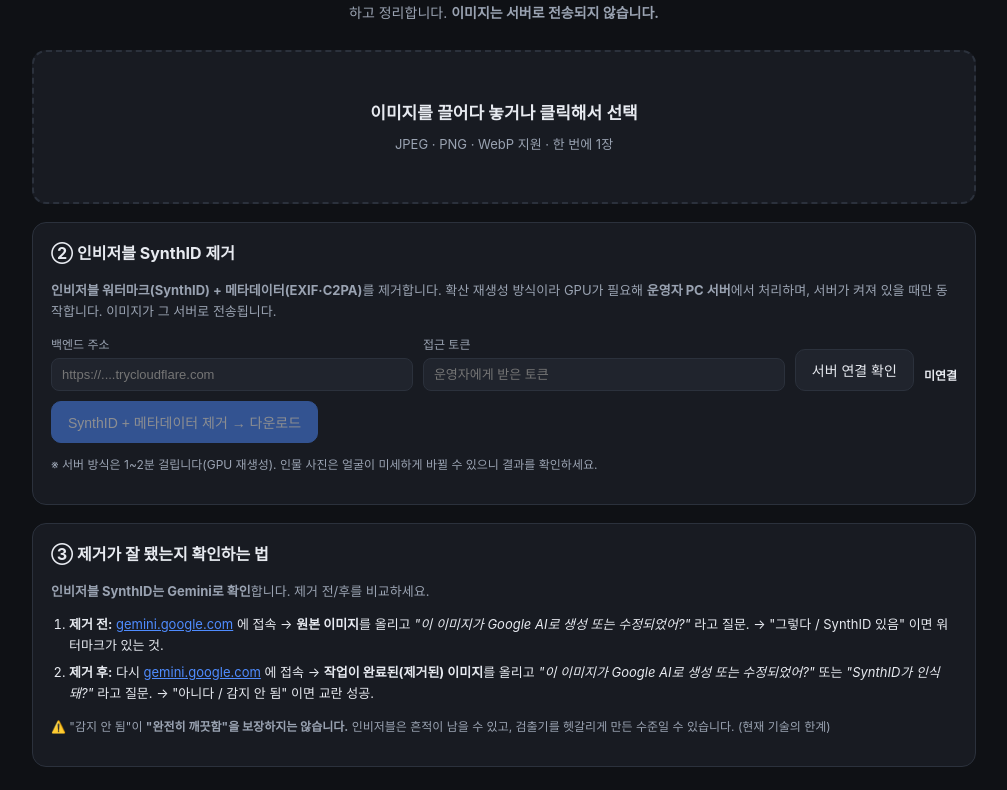
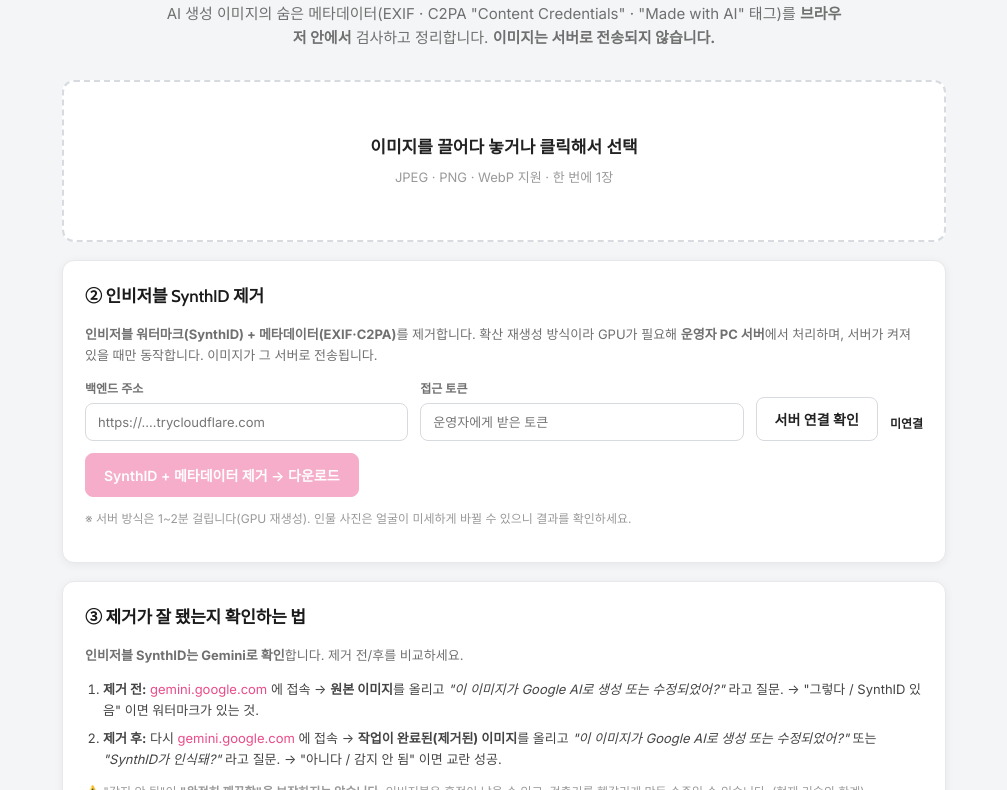
Before and after one commit to whiteshrimp7777-rgb/watermark-tool, a website built with Vite: page index.html in a window 1280 px wide. Shown: the part 98-888 px from the top of the page, without its empty margins (136-1143 px from the left). Built offline with nearby package versions, Linux system fonts and the light colour scheme.

Commit message:
디자인 개편: 다크→밝은 핑크 테마(크로마 스튜디오 스타일). Inter/Cabin 폰트, 핑크 강조색·부드러운 그림자·둥근 카드

```diff
--- a/index.html
+++ b/index.html
@@ -7,6 +7,12 @@
     <meta
       name="description"
       content="AI 생성 이미지의 메타데이터(EXIF·C2PA·Made with AI)를 브라우저에서 검사하고 정리합니다. 파일은 서버로 전송되지 않습니다."
+    />
+    <link rel="preconnect" href="https://fonts.googleapis.com" />
+    <link rel="preconnect" href="https://fonts.gstatic.com" crossorigin />
+    <link
+      href="https://fonts.googleapis.com/css2?family=Cabin:wght@500;600;700&family=Inter:wght@400;500;600;700&display=swap"
+      rel="stylesheet"
     />
     <link rel="stylesheet" href="./src/style.css" />
   </head>
--- a/src/style.css
+++ b/src/style.css
@@ -1,47 +1,60 @@
 :root {
-  --bg: #0f1115;
-  --panel: #181b22;
-  --panel2: #20242d;
-  --border: #2b313c;
-  --text: #e7eaf0;
-  --muted: #9aa3b2;
-  --accent: #4f8cff;
-  --accent-d: #3a6fd6;
-  --good: #36c275;
-  --warn: #ffb02e;
-  --bad: #ff5c5c;
-  --radius: 14px;
+  --bg: #f3f5f6;
+  --panel: #ffffff;
+  --panel2: #f6f7f8;
+  --border: #e6e8eb;
+  --text: #222222;
+  --text2: #444444;
+  --muted: #707070;
+  --faint: #999999;
+  --accent: #ea4c89;       /* 핑크 */
+  --accent-d: #d63d77;
+  --accent-soft: #fdedf3;
+  --good: #16a34a;
+  --warn: #e8590c;
+  --bad: #f53f3f;
+  --radius: 12px;
+  --radius-sm: 8px;
+  --shadow: 0 2px 10px rgba(0, 0, 0, 0.06);
+  --shadow-pink: 0 4px 12px rgba(234, 76, 137, 0.3);
 }
 
 * { box-sizing: border-box; }
 
 body {
   margin: 0;
-  font-family: -apple-system, BlinkMacSystemFont, "Segoe UI", "Malgun Gothic",
+  font-family: "Inter", -apple-system, BlinkMacSystemFont, "Malgun Gothic",
     "Apple SD Gothic Neo", sans-serif;
   background: var(--bg);
   color: var(--text);
   line-height: 1.6;
+  -webkit-font-smoothing: antialiased;
 }
 
-.wrap { max-width: 980px; margin: 0 auto; padding: 28px 18px 60px; }
+h1, h2, h3 { font-family: "Cabin", "Inter", sans-serif; letter-spacing: -0.01em; }
 
-.hero { text-align: center; margin-bottom: 26px; }
-.hero h1 { font-size: 26px; margin: 0 0 8px; }
-.sub { color: var(--muted); max-width: 720px; margin: 0 auto; font-size: 14px; }
+.wrap { max-width: 920px; margin: 0 auto; padding: 40px 18px 64px; }
+
+.hero { text-align: center; margin-bottom: 30px; }
+.hero h1 { font-size: 30px; font-weight: 700; margin: 0 0 12px; color: #1a1a1a; }
+.sub { color: var(--muted); max-width: 680px; margin: 0 auto; font-size: 15px; }
 
 .dropzone {
-  border: 2px dashed var(--border);
+  border: 2px dashed #d7dbe0;
   border-radius: var(--radius);
   background: var(--panel);
-  padding: 48px 20px;
+  padding: 52px 20px;
   text-align: center;
   cursor: pointer;
-  transition: border-color .15s, background .15s;
+  transition: border-color .15s, background .15s, box-shadow .15s;
 }
-.dropzone:hover, .dropzone.drag { border-color: var(--accent); background: var(--panel2); }
-.dz-title { font-size: 17px; font-weight: 600; margin: 0 0 6px; }
-.dz-hint { color: var(--muted); font-size: 13px; margin: 0; }
+.dropzone:hover, .dropzone.drag {
+  border-color: var(--accent);
+  background: var(--accent-soft);
+  box-shadow: var(--shadow);
+}
+.dz-title { font-size: 17px; font-weight: 600; margin: 0 0 6px; color: var(--text); }
+.dz-hint { color: var(--faint); font-size: 13px; margin: 0; }
 
 .result { margin-top: 24px; display: flex; flex-direction: column; gap: 18px; }
 .preview-row { display: grid; grid-template-columns: 1fr 1fr; gap: 18px; }
@@ -51,9 +64,10 @@ body {
   background: var(--panel);
   border: 1px solid var(--border);
   border-radius: var(--radius);
-  padding: 18px;
+  padding: 22px;
+  box-shadow: var(--shadow);
 }
-.card h3 { margin: 0 0 12px; font-size: 16px; }
+.card h3 { margin: 0 0 14px; font-size: 17px; font-weight: 600; color: #1a1a1a; }
 .card.info { margin-top: 18px; }
 
 .preview-box img {
@@ -61,58 +75,58 @@ body {
   max-height: 260px;
   border-radius: 10px;
   display: block;
-  background: #000;
+  background: #f1f1f1;
 }
-.file-meta { color: var(--muted); font-size: 12px; margin: 8px 0 0; }
+.file-meta { color: var(--faint); font-size: 12px; margin: 8px 0 0; }
 
 .report { font-size: 13px; }
 .report .row {
   display: flex; align-items: flex-start; gap: 10px;
-  padding: 8px 0; border-bottom: 1px solid var(--border);
+  padding: 9px 0; border-bottom: 1px solid var(--border);
 }
 .report .row:last-child { border-bottom: none; }
 .badge {
-  flex: none; font-size: 11px; font-weight: 700; padding: 2px 8px;
-  border-radius: 999px; min-width: 54px; text-align: center;
+  flex: none; font-size: 11px; font-weight: 700; padding: 3px 9px;
+  border-radius: 9999px; min-width: 54px; text-align: center;
 }
-.badge.found { background: rgba(255,176,46,.16); color: var(--warn); }
-.badge.clean { background: rgba(54,194,117,.16); color: var(--good); }
-.badge.na { background: rgba(154,163,178,.16); color: var(--muted); }
-.report .k { font-weight: 600; }
+.badge.found { background: #fff1e6; color: var(--warn); }
+.badge.clean { background: #e7f7ee; color: var(--good); }
+.badge.na { background: #eef0f2; color: var(--muted); }
+.report .k { font-weight: 600; color: var(--text); }
 .report .v { color: var(--muted); word-break: break-all; }
 
-.btn-row { display: flex; flex-wrap: wrap; gap: 10px; margin-top: 6px; }
+.btn-row { display: flex; flex-wrap: wrap; gap: 10px; margin-top: 8px; }
 .btn {
-  background: var(--panel2); color: var(--text);
-  border: 1px solid var(--border); border-radius: 10px;
-  padding: 10px 16px; font-size: 14px; cursor: pointer;
-  transition: background .15s, border-color .15s;
+  background: #fff; color: var(--text);
+  border: 1px solid #d7dbe0; border-radius: var(--radius-sm);
+  padding: 11px 18px; font-size: 14px; font-weight: 600; cursor: pointer;
+  font-family: inherit;
+  transition: background .15s, border-color .15s, box-shadow .15s, transform .05s;
 }
-.btn:hover { border-color: var(--accent); }
-.btn.primary { background: var(--accent); border-color: var(--accent); color: #fff; }
-.btn.primary:hover { background: var(--accent-d); }
-.btn:disabled { opacity: .5; cursor: not-allowed; }
+.btn:hover { border-color: var(--accent); color: var(--accent); }
+.btn:active { transform: translateY(1px); }
+.btn.primary { background: var(--accent); border-color: var(--accent); color: #fff; box-shadow: var(--shadow-pink); }
+.btn.primary:hover { background: var(--accent-d); border-color: var(--accent-d); color: #fff; }
+.btn:disabled { opacity: .45; cursor: not-allowed; box-shadow: none; }
 
 .muted { color: var(--muted); font-size: 13px; }
-.muted.small { font-size: 12px; }
-.links { padding-left: 18px; font-size: 13px; }
-.links li { margin: 6px 0; }
-a { color: var(--accent); }
-
-.crop-stage { overflow: auto; margin: 10px 0; }
-#cropCanvas { max-width: 100%; cursor: crosshair; background: #000; border-radius: 8px; }
-
-.foot { text-align: center; margin-top: 30px; }
-.hidden { display: none !important; }
+.muted.small { font-size: 12px; color: var(--faint); }
+.links { padding-left: 18px; font-size: 13px; color: var(--text2); }
+.links li { margin: 7px 0; }
+a { color: var(--accent); text-decoration: none; }
+a:hover { text-decoration: underline; }
 
 /* 백엔드 연결 UI */
-.be-config { display: flex; flex-wrap: wrap; gap: 10px; align-items: flex-end; margin: 10px 0; }
-.be-config label { display: flex; flex-direction: column; font-size: 12px; color: var(--muted); gap: 4px; flex: 1; min-width: 180px; }
+.be-config { display: flex; flex-wrap: wrap; gap: 12px; align-items: flex-end; margin: 12px 0; }
+.be-config label { display: flex; flex-direction: column; font-size: 12px; color: var(--muted); gap: 5px; flex: 1; min-width: 180px; font-weight: 600; }
 .be-config input {
-  background: var(--panel2); border: 1px solid var(--border); border-radius: 8px;
-  color: var(--text); padding: 8px 10px; font-size: 13px;
+  background: #fff; border: 1px solid #d7dbe0; border-radius: var(--radius-sm);
+  color: var(--text); padding: 10px 12px; font-size: 13px; font-family: inherit; font-weight: 400;
 }
-.be-config input:focus { outline: none; border-color: var(--accent); }
-.be-status { font-size: 12px; font-weight: 700; padding: 6px 0; }
+.be-config input:focus { outline: none; border-color: var(--accent); box-shadow: 0 0 0 3px var(--accent-soft); }
+.be-status { font-size: 12px; font-weight: 700; padding: 8px 0; }
 .be-status.good { color: var(--good); }
 .be-status.bad { color: var(--bad); }
+
+.foot { text-align: center; margin-top: 34px; }
+.hidden { display: none !important; }
```
